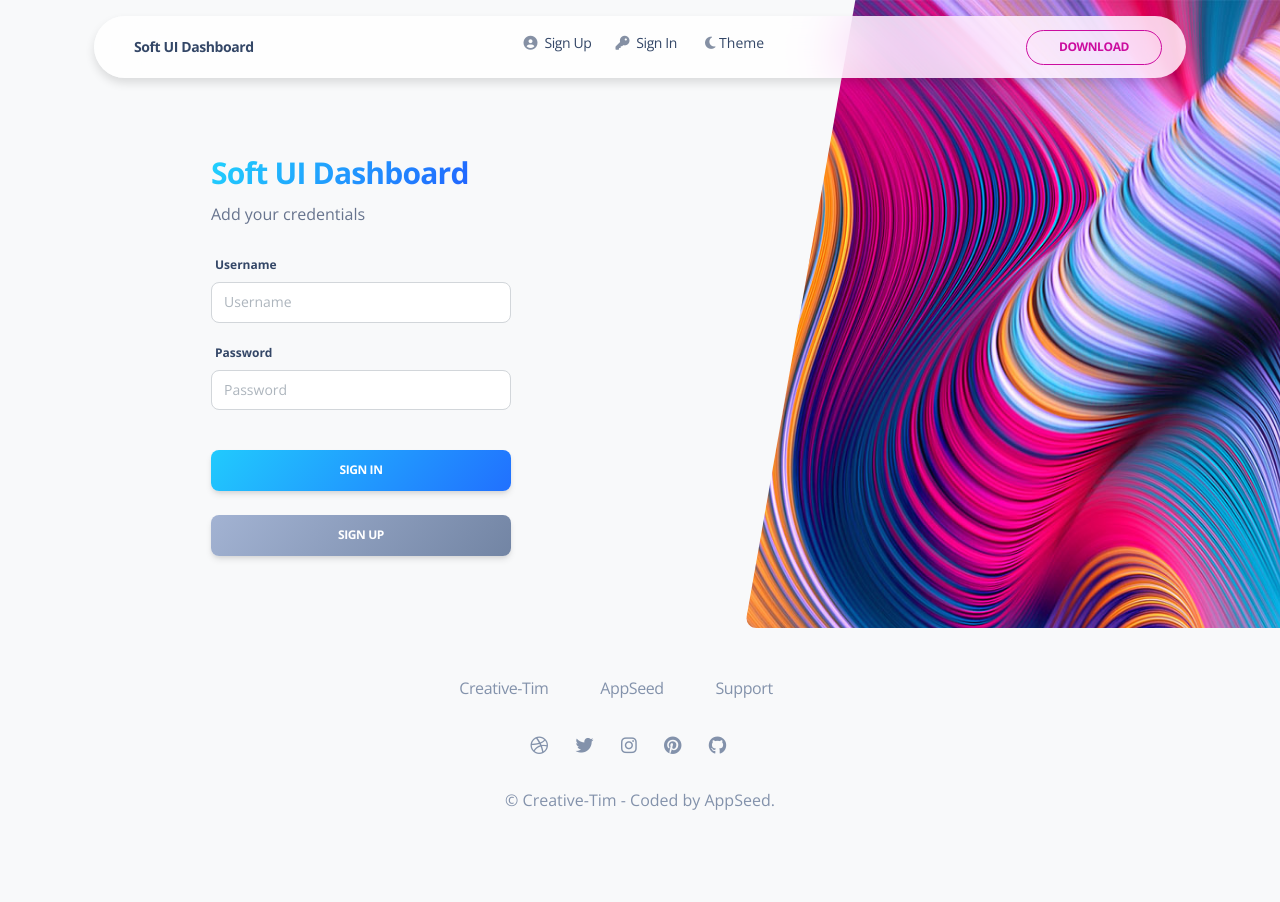
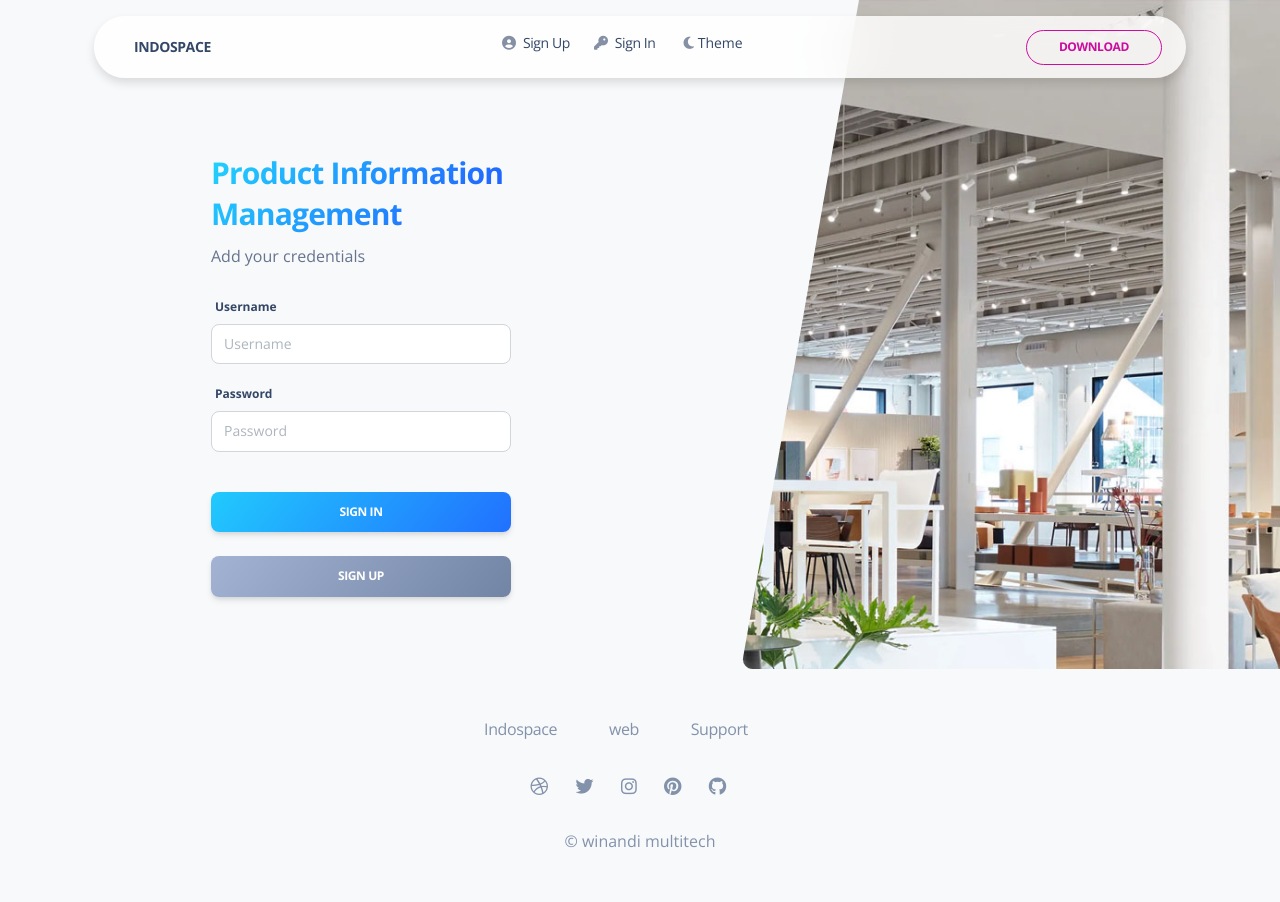
Before and after one commit to ArisDjango/django-softui-aris, a Django app: page /login/ in a window 1280 px wide. Before the commit the page ends 810 px from the top, so only its background shows below. Run offline with Django 3.2, Linux system fonts and the light colour scheme; some libraries are stand-ins or nearby versions.

Commit message:
first commit

```diff
--- a/apps/templates/accounts/login.html
+++ b/apps/templates/accounts/login.html
@@ -26,7 +26,7 @@
               <div class="card card-plain mt-8">
                 <div class="card-header pb-0 text-left bg-transparent">
                   <h3 class="font-weight-bolder text-info text-gradient">
-                    Soft UI Dashboard
+                    Product Information Management
                   </h3>
                   <p class="mb-0">
                     {% if msg %}
--- a/apps/templates/home/index.html
+++ b/apps/templates/home/index.html
@@ -108,7 +108,7 @@
                 <div class="col-lg-6">
                   <div class="d-flex flex-column h-100">
                     <p class="mb-1 pt-2 text-bold">Built by developers</p>
-                    <h5 class="font-weight-bolder">Soft UI Dashboard</h5>
+                    <h5 class="font-weight-bolder">INDOSPACE</h5>
                     <p class="mb-5">From colors, cards, typography to complex elements, you will find the full documentation.</p>
                     <a class="text-body text-sm font-weight-bold mb-0 icon-move-right mt-auto" href="javascript:;">
                       Read More
--- a/apps/templates/home/virtual-reality.html
+++ b/apps/templates/home/virtual-reality.html
@@ -1,6 +1,6 @@
 <!--
 =========================================================
-* Soft UI Dashboard - v1.0.6
+* INDOSPACE - v1.0.6
 =========================================================
 
 * Product Page: https://www.creative-tim.com/product/soft-ui-dashboard
--- a/apps/templates/includes/footer-fullscreen.html
+++ b/apps/templates/includes/footer-fullscreen.html
@@ -2,13 +2,13 @@
     <div class="container">
       <div class="row">
         <div class="col-lg-8 mb-4 mx-auto text-center">
-          <a href="https://bit.ly/3fKQZaL" target="_blank" class="text-secondary me-xl-5 me-3 mb-sm-0 mb-2">
-            Creative-Tim
+          <a href="#" target="_blank" class="text-secondary me-xl-5 me-3 mb-sm-0 mb-2">
+            Indospace
           </a>
-          <a href="https://appseed.us" target="_blank" class="text-secondary me-xl-5 me-3 mb-sm-0 mb-2">
-            AppSeed
+          <a href="#" target="_blank" class="text-secondary me-xl-5 me-3 mb-sm-0 mb-2">
+            web
           </a>
-          <a href="https://appseed.us/support/" target="_blank" class="text-secondary me-xl-5 me-3 mb-sm-0 mb-2">
+          <a href="#" target="_blank" class="text-secondary me-xl-5 me-3 mb-sm-0 mb-2">
             Support
           </a>
         </div>
@@ -33,7 +33,7 @@
       <div class="row">
         <div class="col-8 mx-auto text-center mt-1">
           <p class="mb-0 text-secondary">
-            &copy; Creative-Tim - Coded by AppSeed.
+            &copy; winandi multitech
           </p>
         </div>
       </div>
--- a/apps/templates/includes/footer.html
+++ b/apps/templates/includes/footer.html
@@ -3,16 +3,16 @@
       <div class="row align-items-center justify-content-lg-between">
         <div class="col-lg-6 mb-lg-0 mb-4">
           <div class="copyright text-center text-sm text-muted text-lg-start">
-            &copy; <a href="https://bit.ly/3fKQZaL" class="text-muted" target="_blank">Creative Tim</a> - Coded by AppSeed.
+            &copy; <a href="#" class="text-muted" target="_blank">INDOSPACE</a> - Coded by ArisWinandi.
           </div>
         </div>
         <div class="col-lg-6">
           <ul class="nav nav-footer justify-content-center justify-content-lg-end">
             <li class="nav-item">
-              <a href="https://appseed.us/support/" class="nav-link text-muted" target="_blank">Support</a>
+              <a href="#" class="nav-link text-muted" target="_blank">Support</a>
             </li>
             <li class="nav-item">
-              <a href="https://appseed.us" class="nav-link text-muted" target="_blank">AppSeed</a>
+              <a href="#" class="nav-link text-muted" target="_blank">indospace</a>
             </li>
           </ul>
         </div>
--- a/apps/templates/includes/navigation-fullscreen.html
+++ b/apps/templates/includes/navigation-fullscreen.html
@@ -2,7 +2,7 @@
 <nav class="navbar navbar-expand-lg blur blur-rounded top-0 z-index-3 shadow position-absolute my-3 py-2 start-0 end-0 mx-4">
     <div class="container-fluid pe-0">
       <a class="navbar-brand font-weight-bolder ms-lg-0 ms-3 " href="/">
-        Soft UI Dashboard
+        INDOSPACE
       </a>
       <button class="navbar-toggler shadow-none ms-2" type="button" data-bs-toggle="collapse" data-bs-target="#navigation" aria-controls="navigation" aria-expanded="false" aria-label="Toggle navigation">
         <span class="navbar-toggler-icon mt-2">
--- a/apps/templates/includes/sidebar-rtl.html
+++ b/apps/templates/includes/sidebar-rtl.html
@@ -3,7 +3,7 @@
       <i class="fas fa-times p-3 cursor-pointer text-secondary opacity-5 position-absolute start-0 top-0 d-none d-xl-none" aria-hidden="true" id="iconSidenav"></i>
       <a class="navbar-brand m-0" href="/">
         <img src="{{ ASSETS_ROOT }}/img/logo-ct-dark.png" class="navbar-brand-img h-100" alt="main_logo">
-        <span class="me-1 font-weight-bold">Soft UI Dashboard</span>
+        <span class="me-1 font-weight-bold">INDOSPACE</span>
       </a>
     </div>
     <hr class="horizontal dark mt-0">
--- a/apps/templates/includes/sidebar.html
+++ b/apps/templates/includes/sidebar.html
@@ -3,7 +3,7 @@
       <i class="fas fa-times p-3 cursor-pointer text-secondary opacity-5 position-absolute end-0 top-0 d-none d-xl-none" aria-hidden="true" id="iconSidenav"></i>
       <a class="navbar-brand m-0" href="/">
         <img src="{{ ASSETS_ROOT }}/img/logo-ct-dark.png" class="navbar-brand-img h-100" alt="main_logo">
-        <span class="ms-1 font-weight-bold">Soft UI Dashboard</span>
+        <span class="ms-1 font-weight-bold">INDOSPACE</span>
       </a>
     </div>
     <hr class="horizontal dark mt-0">
--- a/apps/templates/layouts/base-fullscreen.html
+++ b/apps/templates/layouts/base-fullscreen.html
@@ -22,7 +22,7 @@
   <link rel="icon" type="image/png" href="{{ ASSETS_ROOT }}/img/favicon.png">
 
   <title>
-    Soft UI Dashboard - {% block title %}{% endblock %} | AppSeed
+    INDOSPACE - {% block title %}{% endblock %} | AppSeed
   </title>
 
   <!--     Fonts and icons     -->
--- a/apps/templates/layouts/base.html
+++ b/apps/templates/layouts/base.html
@@ -22,7 +22,7 @@
   <link rel="icon" type="image/png" href="{{ ASSETS_ROOT }}/img/favicon.png">
 
   <title>
-    Soft UI Dashboard - {% block title %}{% endblock %} | AppSeed
+    INDOSPACE - {% block title %}{% endblock %} | Integrated Solutions
   </title>
 
   <!--     Fonts and icons     -->
```
Also changed, not shown: apps/static/assets/img/curved-images/curved6.jpg.
